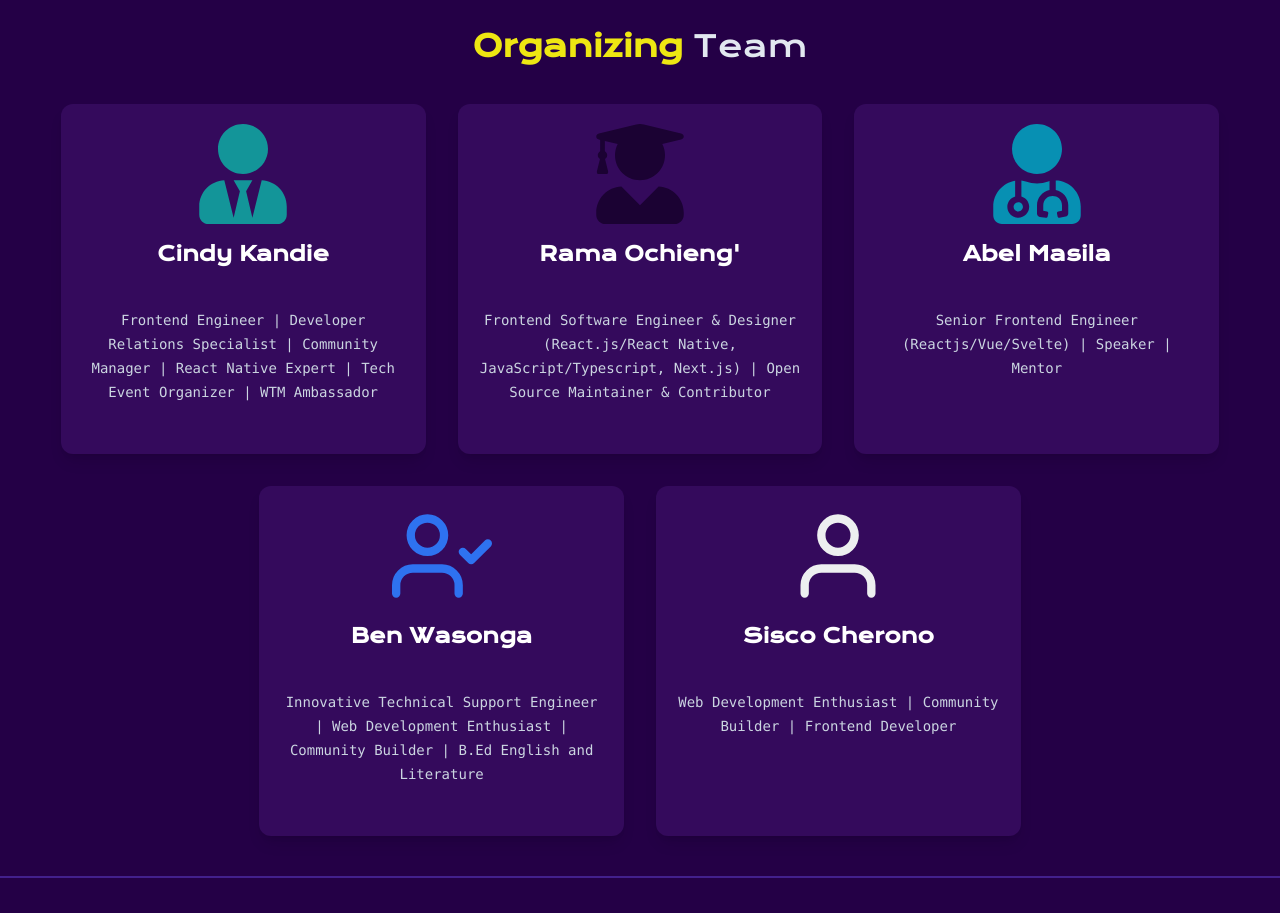
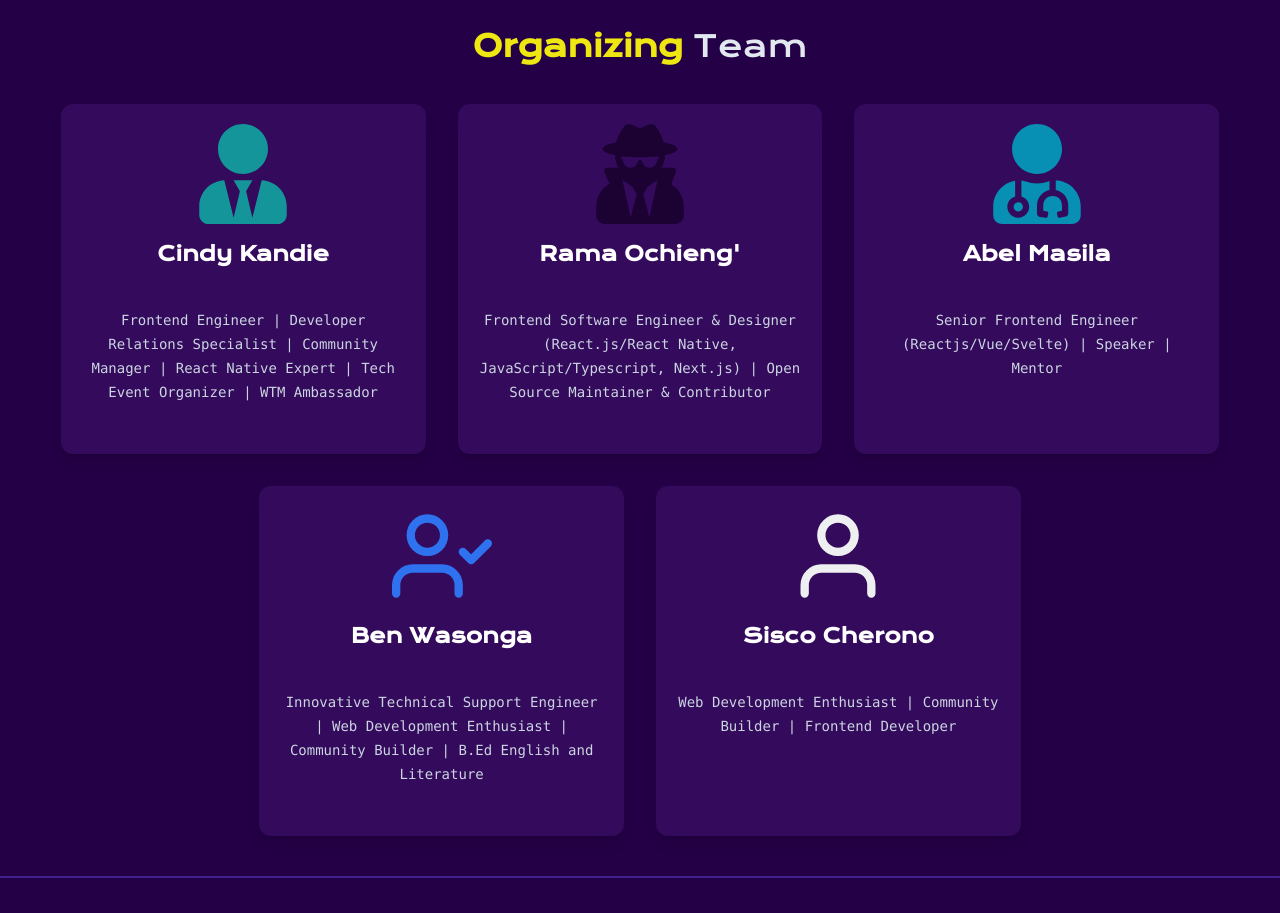
Before and after one commit to rendercon/RenderconKeWeb, a Next.js app: page /about in a window 1280 px wide. Shown: the part 1040-1953 px from the top of the page. Built offline with nearby package versions, Linux system fonts and the light colour scheme.

Commit message:
optimize the look on speakers section pre and post loading

```diff
--- a/src/app/components/Organisers.tsx
+++ b/src/app/components/Organisers.tsx
@@ -1,6 +1,6 @@
 import React from 'react';
 import { Container } from './Container';
-import { FaUserTie, FaUserGraduate, FaUserMd } from 'react-icons/fa';
+import { FaUserTie, FaUserMd,  FaUserSecret } from 'react-icons/fa';
 import { FiUserCheck, FiUser } from 'react-icons/fi';
 
 type Organisers = {
@@ -19,7 +19,7 @@ const organisers: Organisers[] = [
   },
   {
     name: "Rama Ochieng'",
-    icon: <FaUserGraduate className="text-[#1b0233] h-[100px] w-[100px]" />, // Icon representing learning and expertise
+    icon: <FaUserSecret className="text-[#1b0233] h-[100px] w-[100px]" />, // Icon representing learning and expertise
     link: "https://www.linkedin.com/in/ramaochieng/",
     description: 'Frontend Software Engineer & Designer (React.js/React Native, JavaScript/Typescript, Next.js) | Open Source Maintainer & Contributor',
   },
--- a/src/app/components/Speakers.tsx
+++ b/src/app/components/Speakers.tsx
@@ -2,11 +2,12 @@
 
 import { useEffect, useId, useMemo, useState } from 'react'
 import { Container } from './Container'
+import { FiUser } from 'react-icons/fi';
 
 // Skeleton Loader for the speaker cards
 const SkeletonLoader = () => (
   <div className="animate-pulse">
-    <div className="relative aspect-[14/13] w-[100%] bg-purple-700 rounded-xl"></div>
+    <div className="relative aspect-[14/13] w-[100%] bg-purple-700 rounded-xl"><FiUser className="text-[#b19eaf] h-[100%] w-[100%] p-6" /></div>
     <div className="mt-6 h-4 bg-purple-800 rounded w-3/4"></div>
     <div className="mt-4 h-3 bg-purple-900 rounded w-1/2"></div>
   </div>
```
